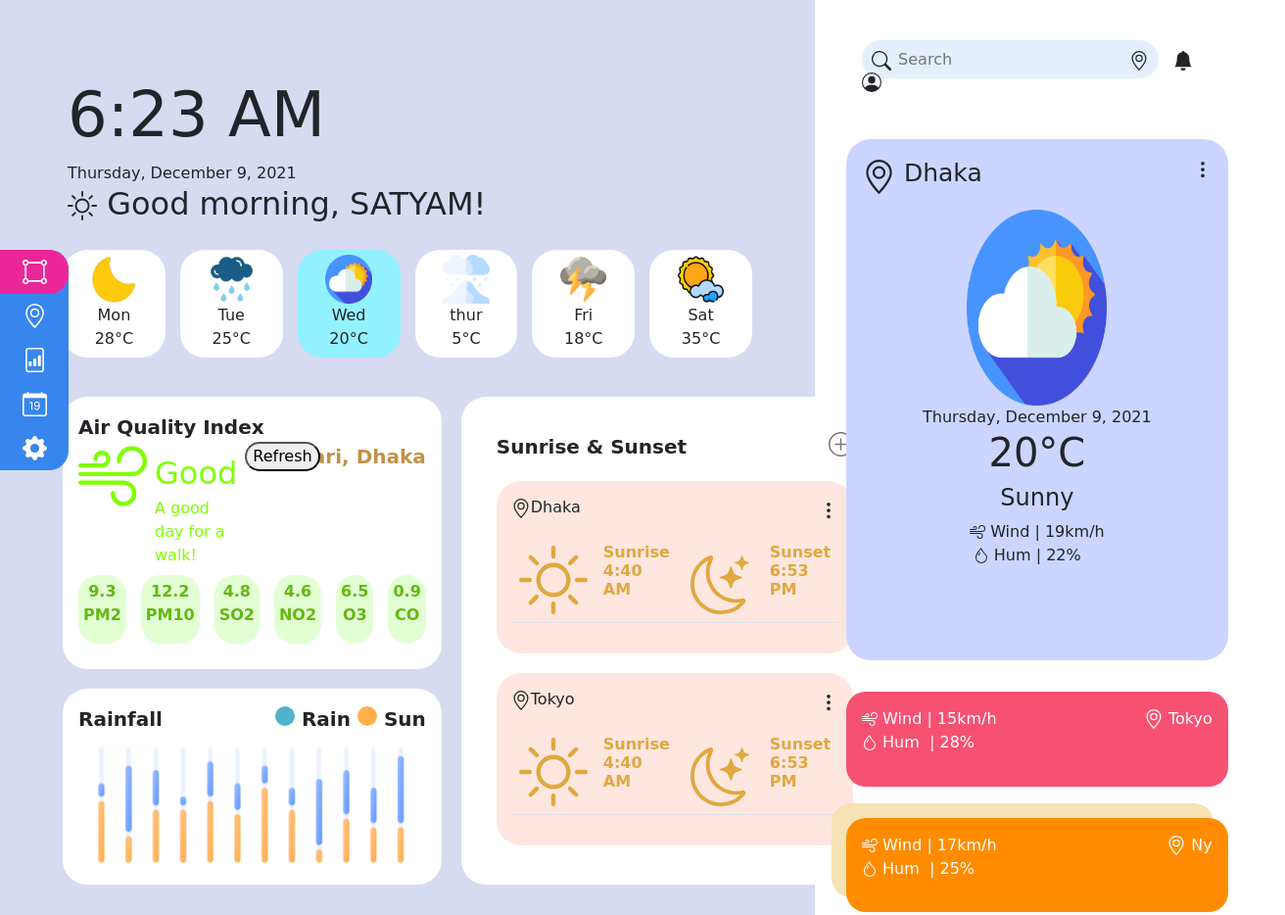
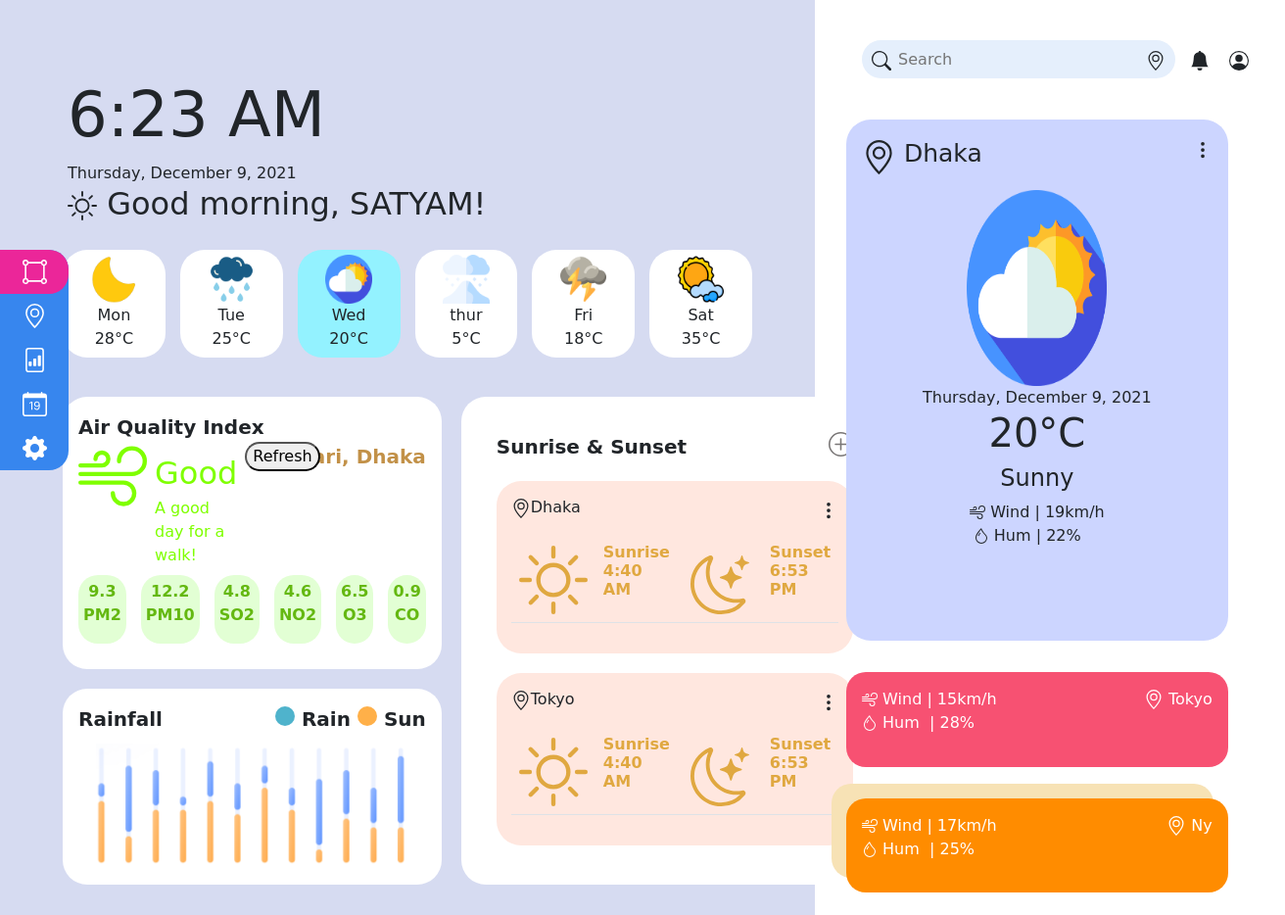
Before and after one commit to Satya990/weather, a plain HTML site: page index.html in a window 1280 px wide. Shown: the top 934 px of the page at 98% size, 1312 px wide, since content can reach past the window. Drawn offline with nearby package versions, Linux system fonts and the light colour scheme.

Commit message:
Update index.html

```diff
--- a/index.html
+++ b/index.html
@@ -242,11 +242,11 @@
       <div id="right" class="box">
 
         <div class="search">
-          <div class=search_input >
+          <div class=search_input style="width :100%;" >
             <span style=" background-color: rgb(229, 239, 252);padding: 10px;border-radius: 25px;"><svg xmlns="http://www.w3.org/2000/svg" width="20" height="20" fill="currentColor" class="bi bi-search" viewBox="0 0 16 16">
               <path d="M11.742 10.344a6.5 6.5 0 1 0-1.397 1.398h-.001c.03.04.062.078.098.115l3.85 3.85a1 1 0 0 0 1.415-1.414l-3.85-3.85a1.007 1.007 0 0 0-.115-.1zM12 6.5a5.5 5.5 0 1 1-11 0 5.5 5.5 0 0 1 11 0z"/>
             </svg>
-            <input  type="text" placeholder="Search" style="resize:horizontal; width:65% ; border: 0px; background-color: rgb(229, 239, 252);" />
+            <input  type="text" placeholder="Search" style="resize:horizontal; width:60% ; border: 0px; background-color: rgb(229, 239, 252);" />
             <svg xmlns="http://www.w3.org/2000/svg" width="20" height="20" fill="currentColor" class="bi bi-geo-alt" viewBox="0 0 16 16">
               <path d="M12.166 8.94c-.524 1.062-1.234 2.12-1.96 3.07A31.493 31.493 0 0 1 8 14.58a31.481 31.481 0 0 1-2.206-2.57c-.726-.95-1.436-2.008-1.96-3.07C3.304 7.867 3 6.862 3 6a5 5 0 0 1 10 0c0 .862-.305 1.867-.834 2.94zM8 16s6-5.686 6-10A6 6 0 0 0 2 6c0 4.314 6 10 6 10z"/>
               <path d="M8 8a2 2 0 1 1 0-4 2 2 0 0 1 0 4zm0 1a3 3 0 1 0 0-6 3 3 0 0 0 0 6z"/>
@@ -264,7 +264,7 @@
 
 
           </div>
-          <div class="right-item">
+          <div class="right-item"  >
             <p><svg xmlns="http://www.w3.org/2000/svg" width="35" height="35" fill="currentColor" class="bi bi-geo-alt" viewBox="0 0 16 16">
               <path d="M12.166 8.94c-.524 1.062-1.234 2.12-1.96 3.07A31.493 31.493 0 0 1 8 14.58a31.481 31.481 0 0 1-2.206-2.57c-.726-.95-1.436-2.008-1.96-3.07C3.304 7.867 3 6.862 3 6a5 5 0 0 1 10 0c0 .862-.305 1.867-.834 2.94zM8 16s6-5.686 6-10A6 6 0 0 0 2 6c0 4.314 6 10 6 10z"/>
               <path d="M8 8a2 2 0 1 1 0-4 2 2 0 0 1 0 4zm0 1a3 3 0 1 0 0-6 3 3 0 0 0 0 6z"/>
```
